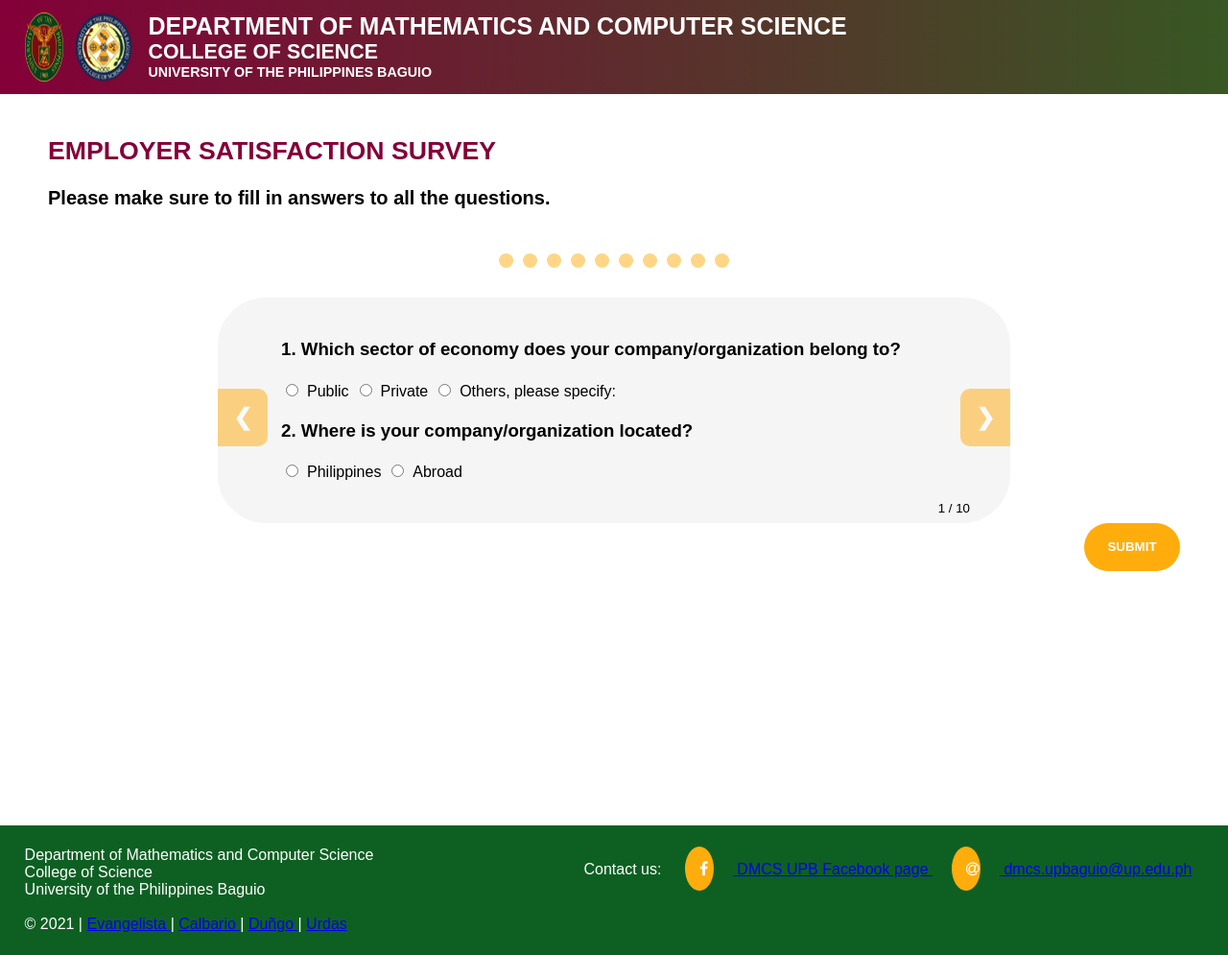
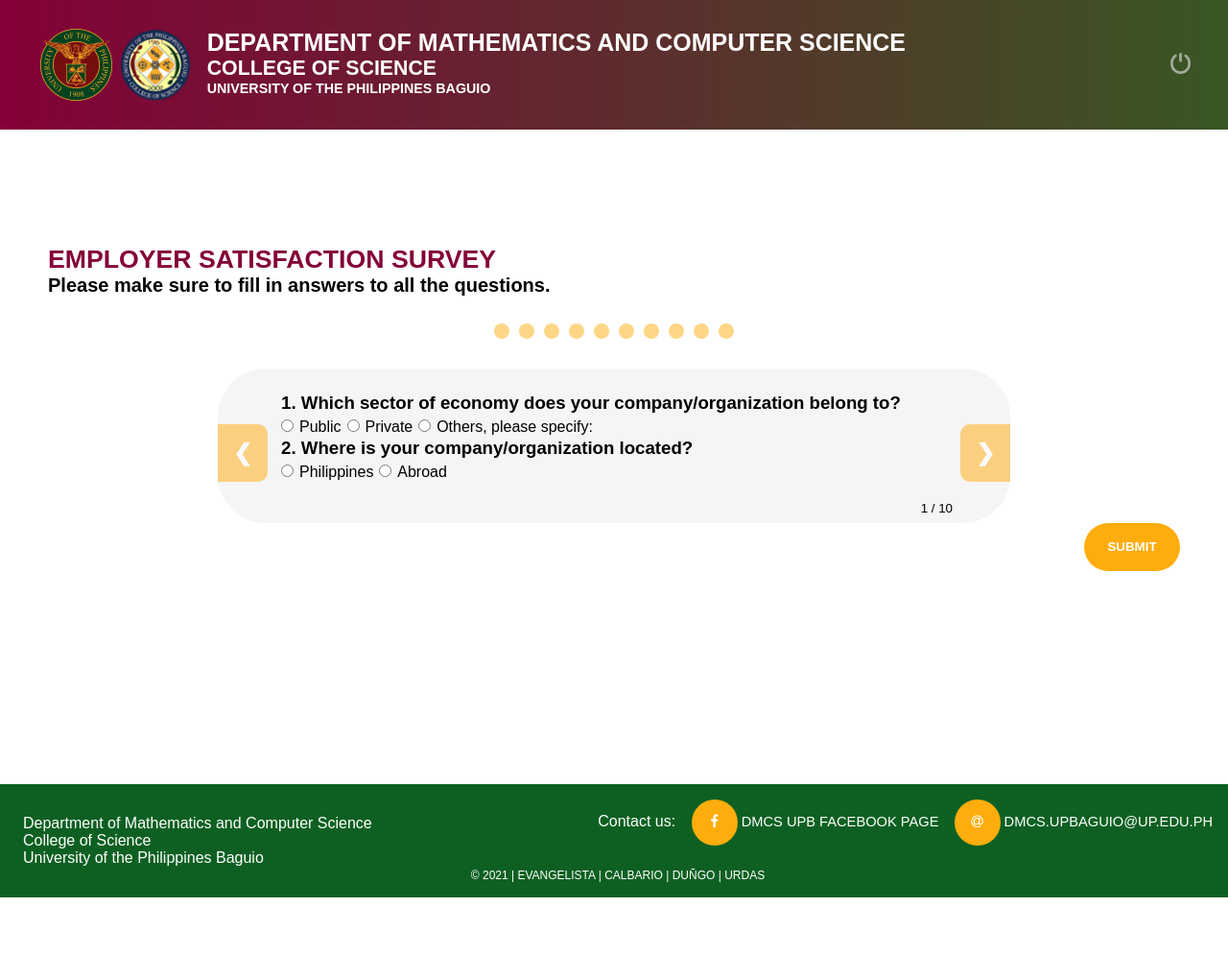
Before and after one commit to nars-cmsc/CMSC128, a PHP site: page /log_in/emp_survey.php in a window 1280 px wide. Shown: the whole page at 96% size. After the commit the page ends 935 px from the top, so only its background shows below. Run offline with PHP 8.4, Linux system fonts and the light colour scheme; a user stored in the database is signed in.

Commit message:
style.css [EDITED]
updated version of css:
-  andito na rin yung sa formatting nung end of sections
-  ni-center ko muna names natin sa footer, hopefully dun maging uniform yung display para sa lahat
-  hopefully resizable na rin yung ibang elements sa webpages ahah

```diff
--- a/log_in/css/style.css
+++ b/log_in/css/style.css
@@ -1,4 +1,8 @@
-* {box-sizing:border-box}
+* {
+  margin: 0;
+  padding: 0;
+  box-sizing:border-box;
+}
 .questions-container {
 	max-width: 70%;
 	position:relative;
@@ -43,15 +48,15 @@
 	padding:8px 12px;
 	position:absolute;
 	bottom:0;
-	right:30px;
+	right:3rem;
 }
 .dot-navigation {
 	text-align:center;
 }
 .dot {
 	cursor:pointer;
-	height:15px;
-	width:15px;
+	height:1rem;
+	width:1rem;
 	margin:0 2px;
 	background-color:#ffad0d;
 	border-radius:50%;
@@ -71,13 +90,13 @@ body{
 	margin:0;
 }
 header{
-	z-index: 2;
-	position: fixed;
 	background-image: linear-gradient(to right, #840038, #385723);
-	padding-bottom: 1%;
-	padding-top: 1%;
-	width: 100%;
 	top: 0;
+	display: flex;
+	/*position: -webkit-sticky; /* for safari
+	position: sticky;*/
+	color: white;
+	padding: 30px;
 }
 /* added this so that size of header will change
 	once window is resized */
@@ -85,56 +104,50 @@ header{
 	position: sticky;
 	min-height: 100vh;
 }
+.logos {
+	margin-left: 1%;
+}
 .logos img {
-	position: relative;
-	width: 4.5rem;
-	height: 4.5rem;
+	/*position: relative;*/
+	max-width: 13%;
+	height: auto;
 	float: left;
-}
-/* added this to personalize the padding of each logo*/
-#up {
-	padding-left: 2%;
-	padding-right: .5%;
-}
-#cs {
-	padding-right: .5%;
-	padding-left: .5%;
+	margin-right: .5rem;
 }
 .banner_lines {
 	float: left;
-	width: 82%;
+	width: 100%;
+	height:auto;
+	margin-left:-25rem;
 }
 .banner_lines h3, h4, h6{
 	color: #fff;
 	margin: 0;
-	margin-left: 1%;
 	text-transform: uppercase;
 }
 .log_out img {
-	float:right;
-	width:25px;
-	height:25px;
-	padding-right: 1.1%;
-	padding-top: 2%;
+	max-width:70%;
+	height:auto;
 	opacity:.7;
+    top:0;
+	transition:0.3s ease;
 }
 .log_out img:hover {
 	opacity:1.0;
 }
-.ae-buttons {
-	margin-right: 15rem;
-	margin-left: 5rem;
-	padding-right: 8%;
-}
 .container-login{
 	display: flex;
+	padding-bottom:15rem;
+	width: 100%;
+	min-height: 100vh;
 }
 .container-login > div{
-  	margin-top: 13rem;
-  	margin-bottom: 18rem;
+  	margin-top: 11.5rem;
+  	/*margin-bottom: 15rem;*/
+	padding-bottom:15rem;
 }
 .container-info {
-	margin-left: 15rem;
+	margin-left: 10rem;
 	margin-right: 5rem;
 	padding-right: 11rem;
 	text-align:justify;
@@ -274,56 +284,54 @@ td {
 	padding-right:5%;
 	border-top:1px solid black;
 }
-.fa {
-	padding:15px;
-	font-size:30px;
-	width:20px;
-	text-align:center;
-	text-decoration:none;
-	border-radius:50%;
-	margin-top:0;
-	margin-bottom:10px;
-	margin-left:20px;
-	margin-right:20px;
-}
-.fa:hover {
-	background:#840038;
-}
-.fa-facebook {
-	background:#ffad0d;
-	color:#ffffff;
-}
-.fa-at {
-	background:#ffad0d;
-	color:#ffffff;
-}
 p {
 	font-size:12pt;
 }
+.container-info-ae {
+	margin-left: 10rem;
+	margin-right:5rem;
+	padding-right: 11rem;
+	border-right-style: solid;
+	border-right-color:#000000;
+	padding-top:15rem;
+	color:#8e0000;
+	text-transform: uppercase;
+	text-align: justify;
+}
+.ae-buttons {
+	margin-right: 15rem;
+	margin-left: 5rem;
+	padding-top:3%;
+}
 .content-alum {
-	margin-top: 5rem;
+	padding-top: 0.5rem;
 	padding-left:50px;
 	padding-right:50px;
 	position: relative; /* added this*/
 	display: block;
 	overflow: auto;
-	padding-bottom: 25rem;
+	padding-bottom: 15rem;
+	width: 100%;
+	min-height: 100vh;
+}
+.content-alum h1 {
+	font-size:20pt;
+	color:#840038;
+	text-transform:uppercase;
+}
+.content-alum h2 {
+	font-size:15pt;
 }
 .content-emp {
-	margin-top: 0.5rem;
+	padding-top: 0.5rem;
 	padding-left:50px;
 	padding-right:50px;
 	position: relative; /* added this*/
 	display: block;
 	overflow: auto;
-	padding-bottom: 25rem;
-}
-.content-alum h1 {
-	font-size:22pt;
-	text-transform:uppercase;
-}
-.content-alum h2 {
-	font-size:18pt;
+	padding-bottom: 15rem;
+	width: 100%;
+	min-height: 100vh;
 }
 .content-emp h1{
 	font-size:20pt;
@@ -357,6 +379,14 @@ label {
 	font-size: 16pt;
 	top:100px;
 	float:right;
+	width: 100%;
+	min-height: 100vh;
+}
+/* Clear floats after the columns */
+section::after {
+  content: "";
+  display: table;
+  clear: both;
 }
 footer {
 	position:absolute;
@@ -366,15 +396,74 @@ footer {
 	color:#ffffff;
 	background-color:#0e6022;
 	font-size:12pt;
-	padding-left: 2%;
-	padding-top: .5%;
-	padding-bottom: .5%;
-
+	padding-left: 1.5rem;
+	padding-top: 1rem;
+	padding-bottom: 1rem;
 }
 .info {
 	float:left;
+	padding-top:1rem;
 }
 .icons{
 	float:right;
-	padding-right:3%;
+	margin-right:1rem;
 }
+.icons a {
+	color:#ffffff;
+	text-decoration: none;
+	font-size: 11pt;
+	text-transform:uppercase;
+	padding-left: 0.5rem;
+}
+.icons a:hover {
+	color:#ffad0d;
+	text-decoration: none;
+	text-transform:uppercase;
+	transition:0.3s ease;
+}
+.copyright {
+	/*float:right;*/
+	text-align:center;
+	right:0;
+	font-size: 9pt;
+	margin-right:1rem;
+}
+.copyright a {
+	color:#ffffff;
+	text-decoration: none;
+	text-transform:uppercase;
+	transition:0.3s ease;
+}
+.copyright a:hover {
+	color:#ffad0d;
+}
+.fa {
+  width:3rem;
+  height:3rem;
+  text-align:center;
+  text-decoration:none;
+  border-radius:50%;
+  vertical-align: middle;
+  text-align: center;
+  padding-top: 1rem;
+  margin-left: 0.25rem;
+}
+.fa:hover {
+  background:#840038;
+  transition:0.3s ease;
+}
+.fa-facebook {
+  background:#ffad0d;
+  color:#ffffff;
+}
+.fa-at {
+  background:#ffad0d;
+  color:#ffffff;
+}
+/* Responsive layout - makes the two columns/boxes stack on top of each other instead of next to each other, on small screens */
+@media (max-width: 600px) {
+  .container-login, .content-alum, .content-emp, .thanks {
+    width: 100%;
+    height: auto;
+  }
+}
```
Also changed, not shown: other parts of log_in/css/style.css (+44 -18 lines).
